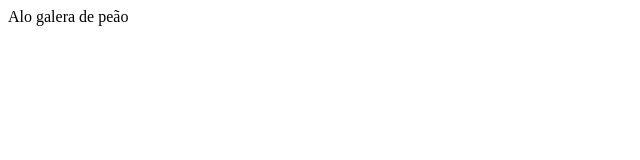
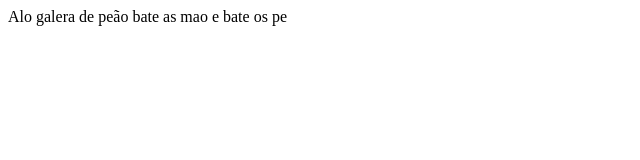
Before and after one commit to VictorBuzzoleti/Meu_projeto_versionado, a plain HTML site: page index.html in a window 1280 px wide. Shown: the whole page, without its empty margins (0-640 px from the left). Drawn offline with Linux system fonts and the light colour scheme.

Commit message:
bate as mao

```diff
--- a/index.html
+++ b/index.html
@@ -1,5 +1,5 @@
 <html>
 <body>
-Alo galera de peão
+Alo galera de peão bate as mao e bate os pe
 </body>
 </html>
```
